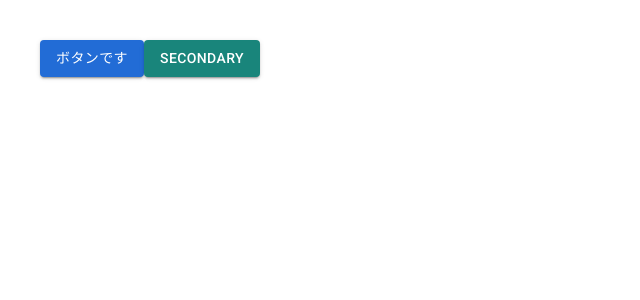
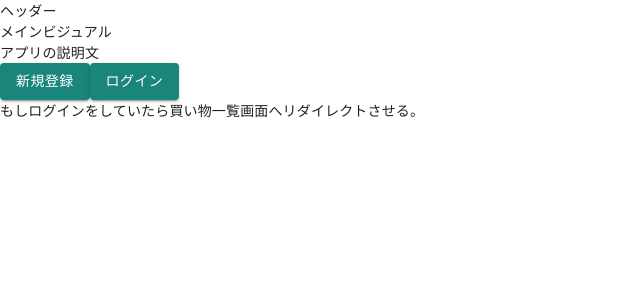
Before and after one commit to gonta1026/manemagi_front, a Next.js app: page / in a window 1280 px wide. Shown: the top 300 px of the page, without its empty margins (0-640 px from the left). Built offline with nearby package versions, Linux system fonts and the light colour scheme; no server answers.

Commit message:
feat: 雛形となるpageファイルを作成

```diff
--- a/src/pages/index.tsx
+++ b/src/pages/index.tsx
@@ -11,16 +11,18 @@ const Home: React.FC = () => {
   });
 
   return (
-    <>
-      <div className="flex ml-10 mt-10">
-        <BaseButton color="primary" variant="contained" onClick={() => console.log('click')}>
-          ボタンです
-        </BaseButton>
-        <BaseButton color="secondary" variant="contained" onClick={() => console.log('click')}>
-          secondary
-        </BaseButton>
-      </div>
-    </>
+    <div>
+      <header>ヘッダー</header>
+      <section>メインビジュアル</section>
+      <section>アプリの説明文</section>
+      <BaseButton color="secondary" variant="contained" onClick={() => console.log('click')}>
+        新規登録
+      </BaseButton>
+      <BaseButton color="secondary" variant="contained" onClick={() => console.log('click')}>
+        ログイン
+      </BaseButton>
+      <p>もしログインをしていたら買い物一覧画面へリダイレクトさせる。</p>
+    </div>
   );
 };
 
--- /dev/null
+++ b/src/pages/login/index.tsx
@@ -0,0 +1,7 @@
+import React from 'react';
+
+const Login = (): JSX.Element => {
+  return <div>Loginページ</div>;
+};
+
+export default Login;
--- /dev/null
+++ b/src/pages/setting/index.tsx
@@ -0,0 +1,7 @@
+import React from 'react';
+
+const Settings = (): JSX.Element => {
+  return <div>Settingsページ</div>;
+};
+
+export default Settings;
--- /dev/null
+++ b/src/pages/shopping/[Id]/edit.tsx
@@ -0,0 +1,7 @@
+import React from 'react';
+
+const ShoppingEdit = (): JSX.Element => {
+  return <div>Shopping編集ページ</div>;
+};
+
+export default ShoppingEdit;
--- /dev/null
+++ b/src/pages/shopping/index.tsx
@@ -0,0 +1,7 @@
+import React from 'react';
+
+const Shopping = (): JSX.Element => {
+  return <div>Shoppingページ</div>;
+};
+
+export default Shopping;
--- /dev/null
+++ b/src/pages/shopping/new.tsx
@@ -0,0 +1,7 @@
+import React from 'react';
+
+const ShoppingNew = (): JSX.Element => {
+  return <div>Shopping登録ページ</div>;
+};
+
+export default ShoppingNew;
--- /dev/null
+++ b/src/pages/signup/index.tsx
@@ -0,0 +1,7 @@
+import React from 'react';
+
+const SignUp = (): JSX.Element => {
+  return <div>SignUpページ</div>;
+};
+
+export default SignUp;
```
